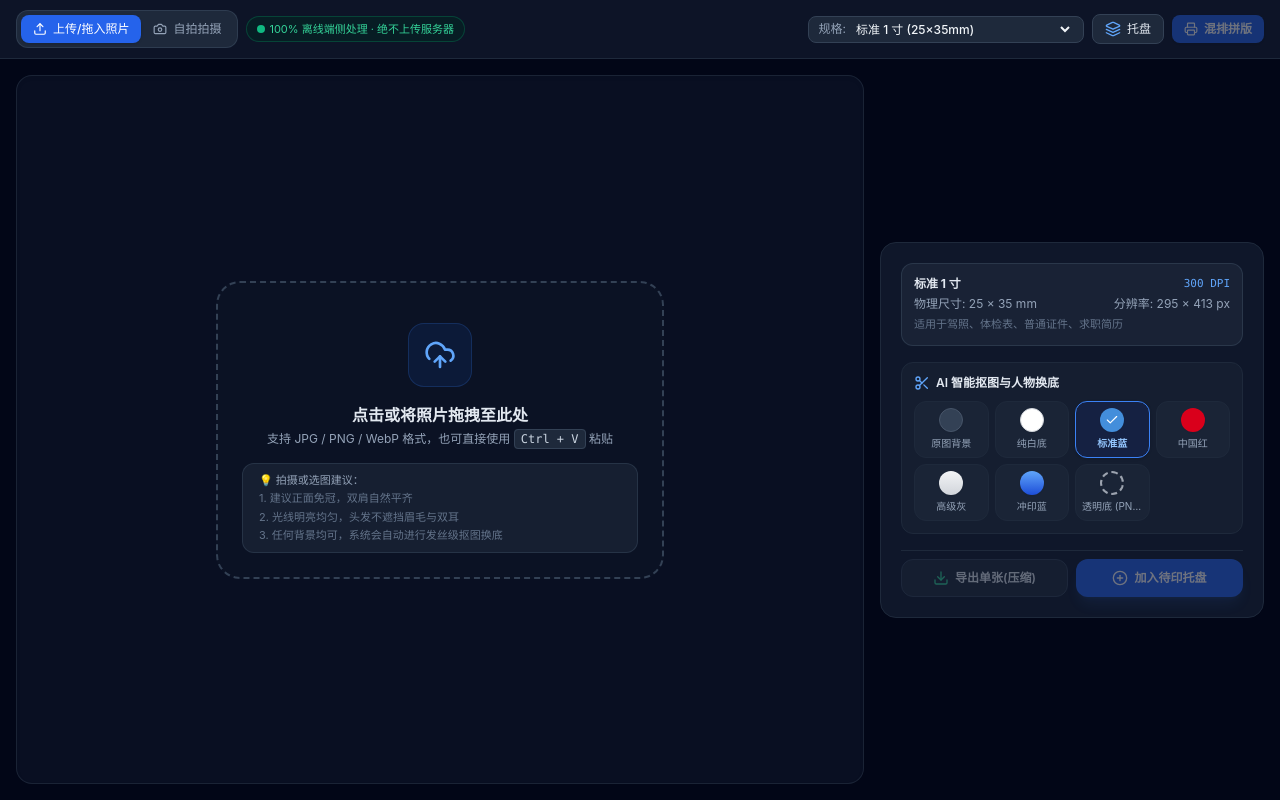
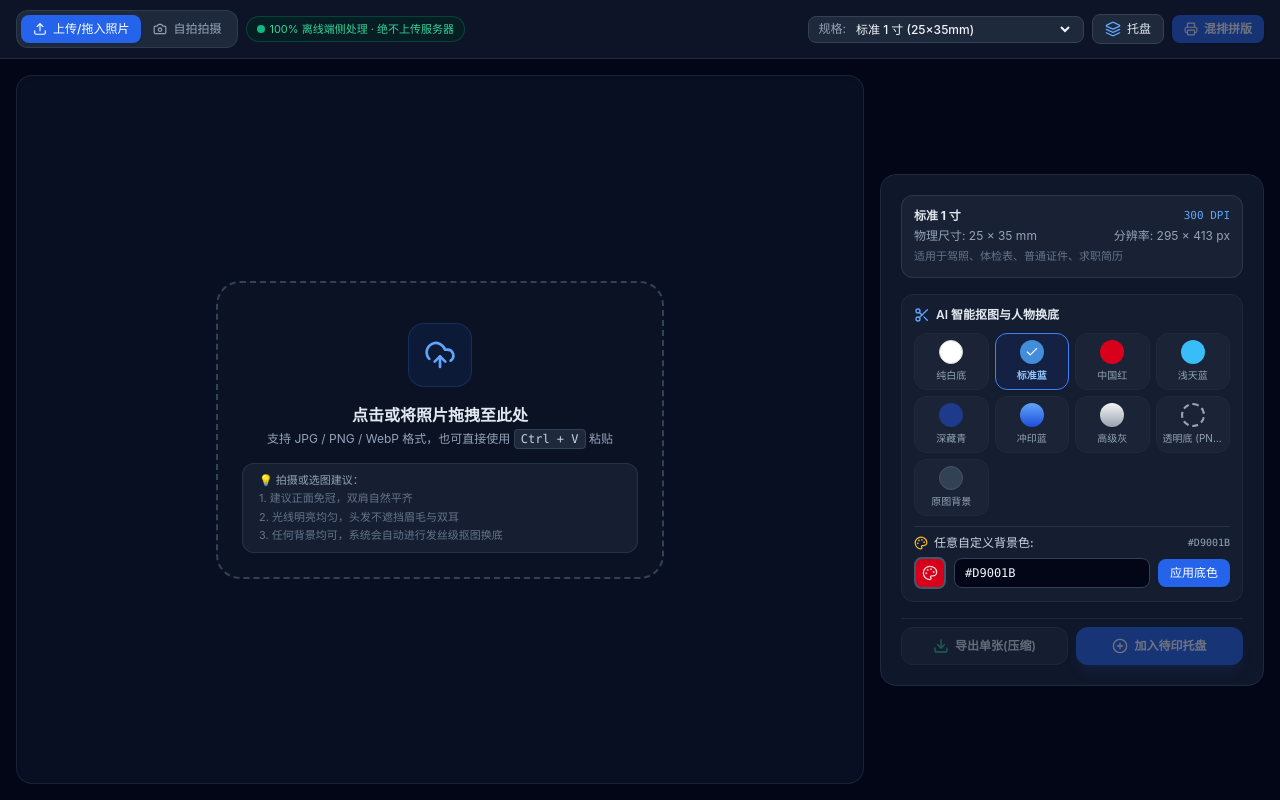
Before and after one commit to mysecret2022/offline-idphoto, a Vue app in the folder v1.0.0/: page / in a window 1280 px wide. Built offline with nearby package versions, Linux system fonts and the light colour scheme; what onnxruntime-web would draw is missing.

Commit message:
feat: 修复蒙版通道提取彻底消除背景杂色，新增 PS 级任意自定义颜色选择器与调色盘

```diff
--- a/v1.0.0/public/sw.js
+++ b/v1.0.0/public/sw.js
@@ -1,4 +1,4 @@
-const CACHE_NAME = 'offline-idphoto-v1.0.0';
+const CACHE_NAME = 'offline-idphoto-v1.0.1';
 
 const ASSETS_TO_CACHE = [
   '/',
--- a/v1.0.0/src/components/PhotoStudio.vue
+++ b/v1.0.0/src/components/PhotoStudio.vue
@@ -277,7 +277,7 @@
           </div>
 
           <!-- 底色选择按钮网格 -->
-          <div class="grid grid-cols-4 gap-1.5">
+          <div class="grid grid-cols-3 sm:grid-cols-4 gap-1.5">
             <button
               v-for="bg in bgColors"
               :key="bg.id"
@@ -285,11 +285,50 @@
               class="flex flex-col items-center justify-center p-1.5 rounded-xl border transition-all text-[11px]"
               :class="selectedBg.id === bg.id ? 'border-blue-500 bg-blue-950/50 text-blue-300 font-semibold shadow' : 'border-slate-800 hover:border-slate-700 bg-slate-800/60 text-slate-400'"
             >
-              <span class="w-6 h-6 rounded-full mb-1 flex items-center justify-center shadow-sm" :class="bg.previewClass">
+              <span class="w-6 h-6 rounded-full mb-1 flex items-center justify-center shadow-sm" :class="bg.previewClass" :style="!bg.previewClass ? { backgroundColor: bg.value } : {}">
                 <Check v-if="selectedBg.id === bg.id" class="w-3.5 h-3.5" :class="bg.id === 'bg_white' ? 'text-slate-900' : 'text-white'" />
               </span>
               <span class="truncate w-full text-center text-[10px]">{{ bg.name }}</span>
             </button>
+          </div>
+
+          <!-- 自定义任意颜色选择器 (类似 PS 拾色器与吸管，支持红/蓝等任意颜色) -->
+          <div class="pt-2 border-t border-slate-700/60 space-y-1.5">
+            <div class="flex items-center justify-between text-xs">
+              <div class="flex items-center space-x-1.5 text-slate-300">
+                <Palette class="w-3.5 h-3.5 text-amber-400" />
+                <span class="font-medium">任意自定义背景色:</span>
+              </div>
+              <span class="text-[10px] text-slate-400 font-mono">{{ customColorPickerHex.toUpperCase() }}</span>
+            </div>
+            <div class="flex items-center space-x-2">
+              <label class="relative flex items-center justify-center cursor-pointer group" title="点击调出系统调色盘/吸管">
+                <input
+                  type="color"
+                  v-model="customColorPickerHex"
+                  @input="handleCustomColorInput"
+                  class="sr-only"
+                />
+                <span
+                  class="w-8 h-8 rounded-lg shadow-inner border-2 border-slate-600 group-hover:border-blue-400 transition flex items-center justify-center text-xs"
+                  :style="{ backgroundColor: customColorPickerHex }"
+                >
+                  <Palette class="w-4 h-4 text-white drop-shadow opacity-80" />
+                </span>
+              </label>
+              <input
+                v-model="customColorTextHex"
+                @keyup.enter="handleCustomColorTextChange"
+                placeholder="#D9001B"
+                class="flex-1 px-2.5 py-1.5 bg-slate-950 border border-slate-700 rounded-lg text-xs font-mono text-slate-100 uppercase focus:outline-none focus:border-blue-500"
+              />
+              <button
+                @click="applyCustomColorNow"
+                class="px-3 py-1.5 rounded-lg bg-blue-600 hover:bg-blue-500 text-white text-xs font-medium shadow transition"
+              >
+                应用底色
+              </button>
+            </div>
           </div>
         </div>
 
@@ -439,10 +478,10 @@
 import { ref, reactive, computed, onMounted, onUnmounted, nextTick } from 'vue';
 import {
   Upload, Camera, UploadCloud, RefreshCw, Layers, Printer, Download,
-  PlusCircle, Check, RotateCcw, RotateCw, Loader2, Sparkles, ZoomIn, ZoomOut, Scissors
+  PlusCircle, Check, RotateCcw, RotateCw, Loader2, Sparkles, ZoomIn, ZoomOut, Scissors, Palette
 } from 'lucide-vue-next';
 import { PhotoSpec, BgColorOption, TrayItem } from '../types';
-import { PRESET_PHOTO_SPECS, PRESET_BG_COLORS, createCustomSpec, mmToPx } from '../core/specs';
+import { PRESET_PHOTO_SPECS, PRESET_BG_COLORS, createCustomSpec, createCustomBgColor, mmToPx } from '../core/specs';
 import { RealtimeSegmenter } from '../core/realtimeSegmenter';
 import { hdMattingEngine } from '../core/hdMattingEngine';
 import { computeGoldenRatioAlignment } from '../core/faceAlignment';
@@ -465,7 +504,9 @@ const presetSpecs = ref<PhotoSpec[]>(PRESET_PHOTO_SPECS);
 const selectedSpecId = ref<string>(PRESET_PHOTO_SPECS[0].id);
 const currentSpec = ref<PhotoSpec>(PRESET_PHOTO_SPECS[0]);
 const bgColors = ref<BgColorOption[]>(PRESET_BG_COLORS);
-const selectedBg = ref<BgColorOption>(PRESET_BG_COLORS[2]); // 默认标准蓝
+const selectedBg = ref<BgColorOption>(PRESET_BG_COLORS[1]); // 默认标准蓝
+const customColorPickerHex = ref('#D9001B');
+const customColorTextHex = ref('#D9001B');
 
 const showGuideLines = ref(true);
 const isDragging = ref(false);
@@ -698,6 +739,32 @@ async function applyBgColor(bg: BgColorOption) {
   } else {
     redrawEditor();
   }
+}
+
+// 自由自定义背景色处理
+function handleCustomColorInput() {
+  customColorTextHex.value = customColorPickerHex.value.toUpperCase();
+  applyCustomColor(customColorPickerHex.value);
+}
+
+function handleCustomColorTextChange() {
+  let hex = customColorTextHex.value.trim();
+  if (!hex.startsWith('#')) hex = '#' + hex;
+  if (/^#[0-9A-Fa-f]{6}$/.test(hex)) {
+    customColorPickerHex.value = hex;
+    applyCustomColor(hex);
+  } else {
+    emit('show-toast', '请输入有效的十六进制颜色码，如 #D9001B');
+  }
+}
+
+function applyCustomColorNow() {
+  handleCustomColorTextChange();
+}
+
+async function applyCustomColor(hex: string) {
+  const customBg = createCustomBgColor(hex);
+  await applyBgColor(customBg);
 }
 
 // AI 智能人像国标对齐 (依据头顶留白 8.5% 与人脸黄金比例)
--- a/v1.0.0/src/core/hdMattingEngine.ts
+++ b/v1.0.0/src/core/hdMattingEngine.ts
@@ -67,7 +67,7 @@ export class HdMattingEngine {
         locateFile: (file) => `/mediapipe/${file}`
       });
       seg.setOptions({
-        modelSelection: 1, // 1: 完整高精景观/全身模式，细节更丰富
+        modelSelection: 0, // 0: 专注肖像近景/自拍/证件照头部与肩部，高保真人脸发丝
         selfieMode: false
       });
       seg.initialize().then(() => {
@@ -154,28 +154,9 @@ export class HdMattingEngine {
           return;
         }
 
-        onProgress?.('智能羽化与边缘保真', 75);
-        const cutoutCanvas = document.createElement('canvas');
-        cutoutCanvas.width = width;
-        cutoutCanvas.height = height;
-        const ctx = cutoutCanvas.getContext('2d');
-        if (!ctx) {
-          isResolved = true;
-          clearTimeout(timeoutId);
-          reject(new Error('Canvas 上下文创建失败'));
-          return;
-        }
-
-        // 绘制原尺寸原图
-        ctx.drawImage(sourceImage, 0, 0, width, height);
-        // 使用 mask 平滑保留人像 (通过双线性插值自动平滑适配全图尺寸)
-        ctx.globalCompositeOperation = 'destination-in';
-        ctx.imageSmoothingEnabled = true;
-        ctx.imageSmoothingQuality = 'high';
-        ctx.drawImage(results.segmentationMask, 0, 0, width, height);
-
-        // 柔和边缘羽化增强
-        this.applyEdgeRefinement(ctx, width, height);
+        onProgress?.('精确提取人像轮廓与边缘羽化', 80);
+        // 使用逐像素精准提取算法将蒙版与原图复合为透明 PNG（彻底消除背景底色与底纹）
+        const cutoutCanvas = this.applySegmentationMask(sourceImage, results.segmentationMask, width, height);
 
         onProgress?.('导出透明 PNG', 95);
         this.canvasToBlob(cutoutCanvas).then((b) => {
@@ -292,14 +273,60 @@ export class HdMattingEngine {
   }
 
   /**
-   * 边缘羽化与抗锯齿微调
+   * 将分割蒙版精确转换为透明人像图层（消除背景底纹与底色，保留发丝级羽化）
    */
-  private applyEdgeRefinement(ctx: CanvasRenderingContext2D, width: number, height: number) {
-    ctx.save();
-    ctx.filter = 'blur(0.5px)';
-    ctx.globalCompositeOperation = 'destination-in';
-    ctx.drawImage(ctx.canvas, 0, 0, width, height);
-    ctx.restore();
+  private applySegmentationMask(
+    sourceImage: HTMLCanvasElement | HTMLImageElement | ImageBitmap,
+    segmentationMask: CanvasImageSource,
+    width: number,
+    height: number
+  ): HTMLCanvasElement {
+    const srcCanvas = document.createElement('canvas');
+    srcCanvas.width = width;
+    srcCanvas.height = height;
+    const srcCtx = srcCanvas.getContext('2d', { willReadFrequently: true });
+    if (!srcCtx) throw new Error('无法创建源图 Canvas 上下文');
+    srcCtx.drawImage(sourceImage, 0, 0, width, height);
+
+    const maskCanvas = document.createElement('canvas');
+    maskCanvas.width = width;
+    maskCanvas.height = height;
+    const maskCtx = maskCanvas.getContext('2d', { willReadFrequently: true });
+    if (!maskCtx) throw new Error('无法创建蒙版 Canvas 上下文');
+    maskCtx.imageSmoothingEnabled = true;
+    maskCtx.imageSmoothingQuality = 'high';
+    maskCtx.drawImage(segmentationMask, 0, 0, width, height);
+
+    const srcImgData = srcCtx.getImageData(0, 0, width, height);
+    const maskImgData = maskCtx.getImageData(0, 0, width, height);
+    const src = srcImgData.data;
+    const mask = maskImgData.data;
+    const totalPixels = width * height;
+
+    for (let i = 0; i < totalPixels; i++) {
+      const idx = i * 4;
+      // 取蒙版灰度值 (MediaPipe 前景为高亮白，背景为黑)
+      const maskVal = (mask[idx] + mask[idx + 1] + mask[idx + 2]) / 3;
+
+      // 证件照平滑阶跃曲线 (Smoothstep):
+      // 小于 45 强制判定为背景底色 (彻底清除底纹杂色，alpha = 0)
+      // 大于 200 判定为前景人像 (保持 100% 原色不透明)
+      // 45~200 之间发丝细节进行高质量非线性平滑过渡羽化
+      let factor = 0;
+      if (maskVal <= 45) {
+        factor = 0;
+      } else if (maskVal >= 200) {
+        factor = 1.0;
+      } else {
+        const t = (maskVal - 45) / (200 - 45);
+        factor = t * t * (3 - 2 * t);
+      }
+
+      src[idx + 3] = Math.round(src[idx + 3] * factor);
+    }
+
+    srcCtx.putImageData(srcImgData, 0, 0);
+    return srcCanvas;
   }
 
   private canvasToBlob(canvas: HTMLCanvasElement): Promise<Blob> {
--- a/v1.0.0/src/core/realtimeSegmenter.ts
+++ b/v1.0.0/src/core/realtimeSegmenter.ts
@@ -128,24 +128,28 @@ export class RealtimeSegmenter {
     }
     ctx.fillRect(0, 0, w, h);
 
-    // 2. 离屏绘制扣出的人像 (使用 source-in 或 destination-out 蒙版复合)
+    // 2. 离屏绘制扣出的人像 (将 WebGL 蒙版转换为真正 Alpha 通道并与人物复合)
     ctx.save();
-    // 采用 mask 遮罩混合
-    // 将人物与蒙版合成：
-    // 创建临时图层
     ctx.globalCompositeOperation = 'source-over';
 
-    // 使用临时 canvas 合成人物
     const tempCanvas = document.createElement('canvas');
     tempCanvas.width = w;
     tempCanvas.height = h;
     const tCtx = tempCanvas.getContext('2d');
     if (tCtx) {
-      // 绘制原始人物
+      // 绘制原始蒙版
+      tCtx.drawImage(mask, 0, 0, w, h);
+      const mData = tCtx.getImageData(0, 0, w, h);
+      const d = mData.data;
+      for (let i = 0; i < d.length; i += 4) {
+        // 取灰度作为 Alpha
+        d[i + 3] = d[i];
+      }
+      tCtx.putImageData(mData, 0, 0);
+
+      // 使用 source-in 保留人形内部的人物画面
+      tCtx.globalCompositeOperation = 'source-in';
       tCtx.drawImage(rawSource, 0, 0, w, h);
-      // 利用 destination-in 保留 mask 对应的人形区域
-      tCtx.globalCompositeOperation = 'destination-in';
-      tCtx.drawImage(mask, 0, 0, w, h);
 
       // 贴回目标背景之上
       ctx.drawImage(tempCanvas, 0, 0, w, h);
--- a/v1.0.0/src/core/specs.ts
+++ b/v1.0.0/src/core/specs.ts
@@ -123,14 +123,8 @@ export function createCustomSpec(
   };
 }
 
-// 预设标准底色
+// 预设标准底色 (支持中国红、标准蓝、纯白、浅天蓝、深藏青、渐变蓝、渐变灰与透明)
 export const PRESET_BG_COLORS: BgColorOption[] = [
-  {
-    id: 'bg_original',
-    name: '原图背景',
-    value: 'original',
-    previewClass: 'bg-slate-700 border border-slate-600'
-  },
   {
     id: 'bg_white',
     name: '纯白底',
@@ -150,12 +144,16 @@ export const PRESET_BG_COLORS: BgColorOption[] = [
     previewClass: 'bg-[#D9001B]'
   },
   {
-    id: 'bg_gray_grad',
-    name: '高级灰',
-    value: 'linear-gradient(180deg, #F3F4F6 0%, #D1D5DB 100%)',
-    previewClass: 'bg-gradient-to-b from-gray-100 to-gray-300',
-    isGradient: true,
-    gradientStops: ['#F3F4F6', '#9CA3AF']
+    id: 'bg_light_blue',
+    name: '浅天蓝',
+    value: '#38BDF8',
+    previewClass: 'bg-[#38BDF8]'
+  },
+  {
+    id: 'bg_dark_blue',
+    name: '深藏青',
+    value: '#1E3A8A',
+    previewClass: 'bg-[#1E3A8A]'
   },
   {
     id: 'bg_blue_grad',
@@ -166,12 +164,35 @@ export const PRESET_BG_COLORS: BgColorOption[] = [
     gradientStops: ['#60A5FA', '#1D4ED8']
   },
   {
+    id: 'bg_gray_grad',
+    name: '高级灰',
+    value: 'linear-gradient(180deg, #F3F4F6 0%, #9CA3AF 100%)',
+    previewClass: 'bg-gradient-to-b from-gray-100 to-gray-400',
+    isGradient: true,
+    gradientStops: ['#F3F4F6', '#9CA3AF']
+  },
+  {
     id: 'bg_transparent',
     name: '透明底 (PNG)',
     value: 'transparent',
     previewClass: 'bg-transparent border-2 border-dashed border-gray-400'
+  },
+  {
+    id: 'bg_original',
+    name: '原图背景',
+    value: 'original',
+    previewClass: 'bg-slate-700 border border-slate-600'
   }
 ];
+
+export function createCustomBgColor(hex: string): BgColorOption {
+  return {
+    id: `bg_custom_${hex.replace('#', '').toLowerCase()}`,
+    name: `自定义`,
+    value: hex.startsWith('#') ? hex : `#${hex}`,
+    previewClass: ''
+  };
+}
 
 // 预设相纸/纸张
 export const PRESET_PAPERS: PaperSpec[] = [
```
Also changed, not shown: 6 other files (tests, documents, lock files or other folders).
